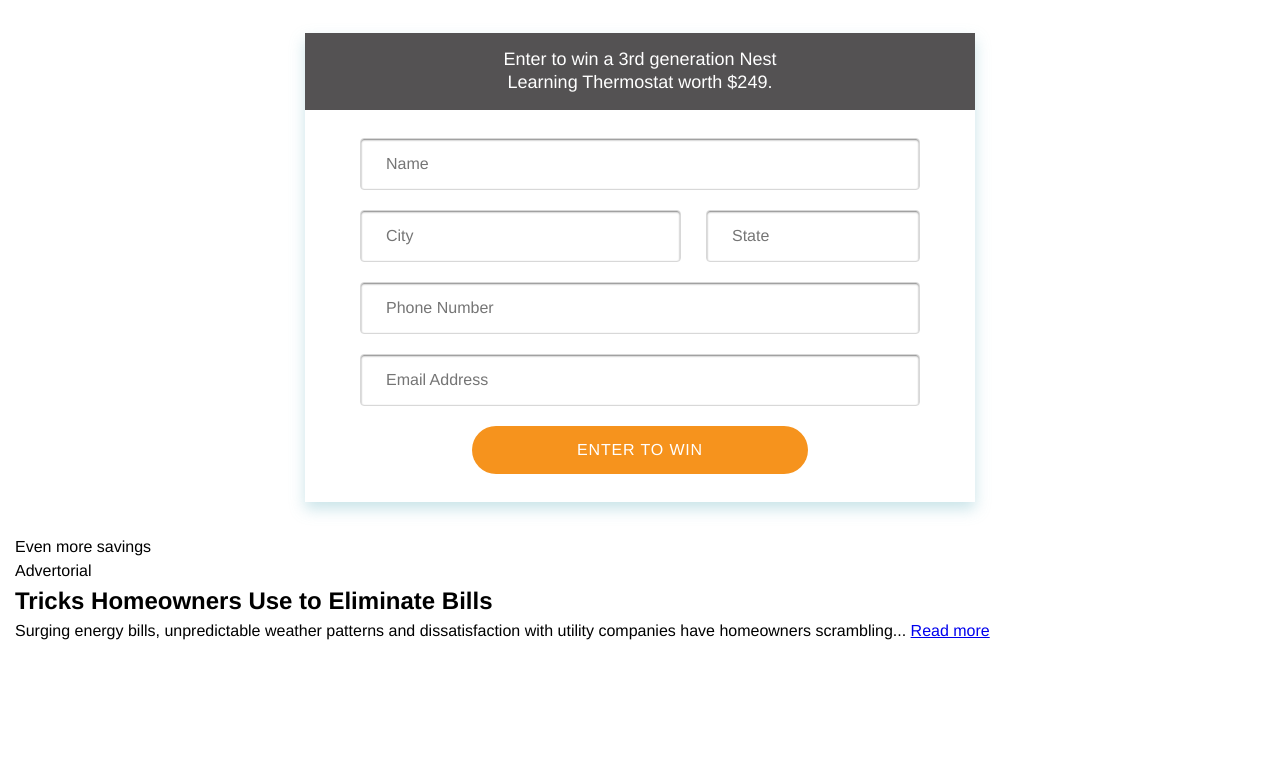
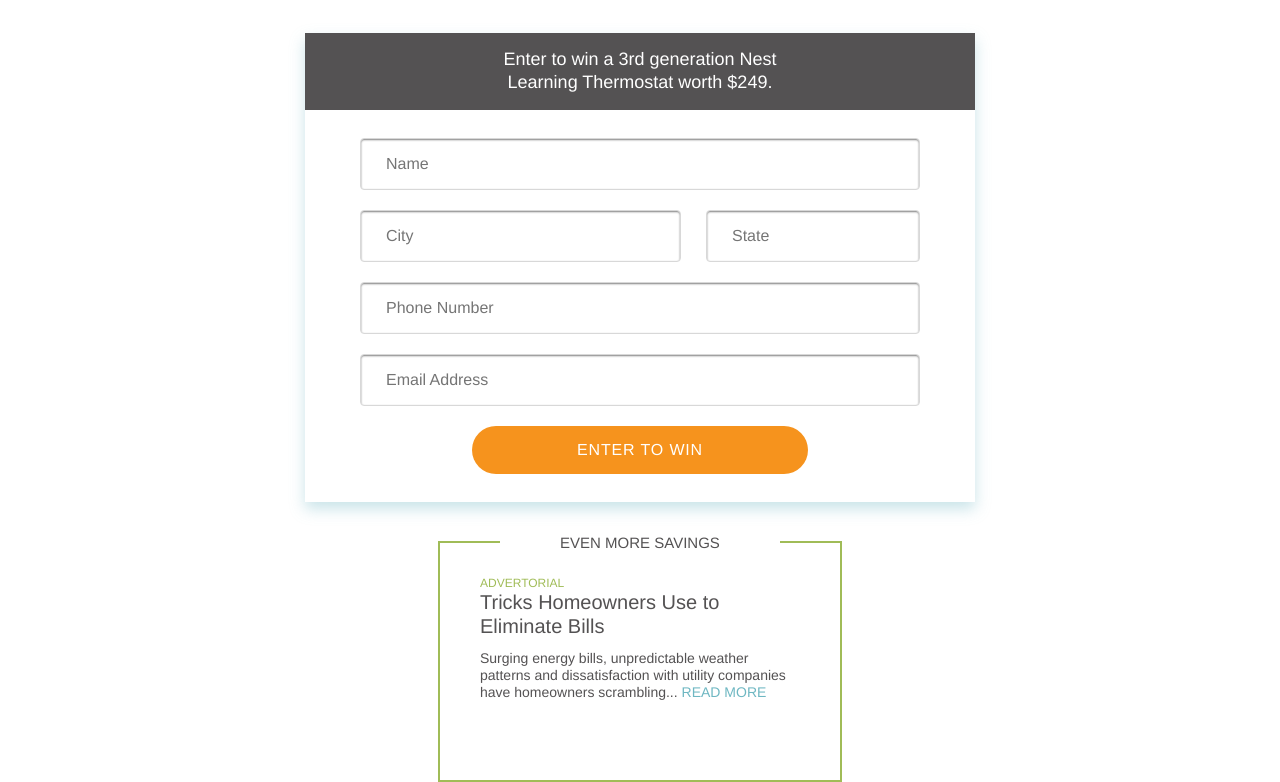
Before and after one commit to jschuh23/quinst-test, a plain HTML site: page index.html in a window 1280 px wide. Shown: the part 86-868 px from the top of the page. Before the commit the page ends 800 px from the top, so only its background shows below. Drawn offline with Linux system fonts and the light colour scheme.

Commit message:
Update html and css for advertorial styles

```diff
--- a/index.html
+++ b/index.html
@@ -101,20 +101,26 @@
                         </div>
                     </form>
                 </article>
-                <article>
-                    Even more savings
-                    <div>
-                        <header>
-                            <p>Advertorial</p>
-                            <h2>Tricks Homeowners Use to Eliminate Bills</h2>
-                        </header>
-                        <p>
-                            Surging energy bills, unpredictable weather patterns
-                            and dissatisfaction with utility companies have
-                            homeowners scrambling...
-                            <a href="www.google.com">Read more</a>
-                        </p>
-                    </div>
+                <article class="advertorial">
+                    <fieldset role="presentation">
+                        <legend>Even more savings</legend>
+                        <div class="advertorial__content">
+                            <header class="advertorial__content--header">
+                                <p class="header-highlight">Advertorial</p>
+                                <h2>
+                                    Tricks Homeowners Use to Eliminate Bills
+                                </h2>
+                            </header>
+                            <p>
+                                Surging energy bills, unpredictable weather
+                                patterns and dissatisfaction with utility
+                                companies have homeowners scrambling...
+                                <a class="read-more" href="www.google.com"
+                                    >Read more</a
+                                >
+                            </p>
+                        </div>
+                    </fieldset>
                 </article>
             </main>
         </div>
--- a/styles.css
+++ b/styles.css
@@ -34,6 +34,7 @@ body {
     font-weight: normal;
     line-height: 1.5;
     background-image: url(./img/bg.png);
+    color: #545253;
 }
 
 * {
@@ -48,6 +49,11 @@ img {
 input,
 button {
     font: inherit;
+}
+
+fieldset {
+    padding: 0;
+    margin: 0;
 }
 
 /* ------------------------------
@@ -143,6 +149,56 @@ CONTEST FORM
 }
 
 /* ------------------------------
+ADVERTORIAL
+--------------------------------*/
+.advertorial {
+    max-width: 404px;
+    margin: 0 auto;
+}
+
+.advertorial fieldset {
+    border: 2px solid #a0bc57;
+}
+
+.advertorial legend {
+    padding: 0 20px;
+    font-size: 0.9375rem;
+    line-height: 1;
+    text-align: center;
+    text-transform: uppercase;
+}
+
+.advertorial__content {
+    margin: 15px;
+    padding: 11px 15px 30px;
+    background-color: rgba(255, 255, 255, 0.75);
+}
+
+.advertorial__content--header p.header-highlight {
+    font-size: 0.75rem;
+    color: #a0bc57;
+    text-transform: uppercase;
+}
+
+.advertorial__content--header h2 {
+    margin-bottom: 12px;
+    font-size: 1.25rem;
+    font-weight: 400;
+    line-height: 1.2;
+}
+
+.advertorial__content p {
+    font-size: 0.875rem;
+    line-height: 1.2;
+}
+
+.advertorial__content p > a.read-more {
+    color: #6eb7c2;
+    text-decoration: none;
+    text-transform: uppercase;
+}
+
+/* ------------------------------
 MEDIA QUERIES
 --------------------------------*/
 @media (min-width: 767px) {
@@ -165,4 +221,13 @@ MEDIA QUERIES
     .contest__form--button {
         flex-basis: 60%;
     }
+
+    .advertorial__content {
+        margin: 15px 20px;
+        padding: 11px 20px 64px;
+    }
+
+    .advertorial legend {
+        padding: 0 60px;
+    }
 }
```
